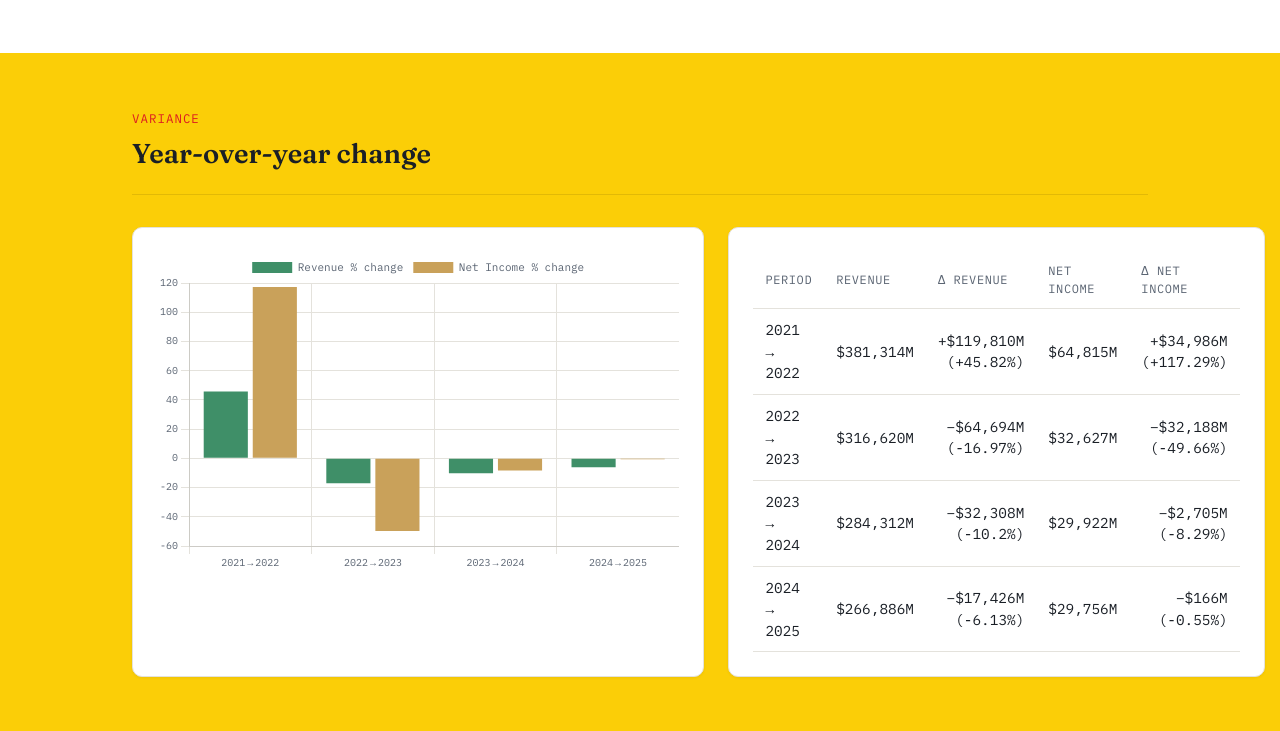
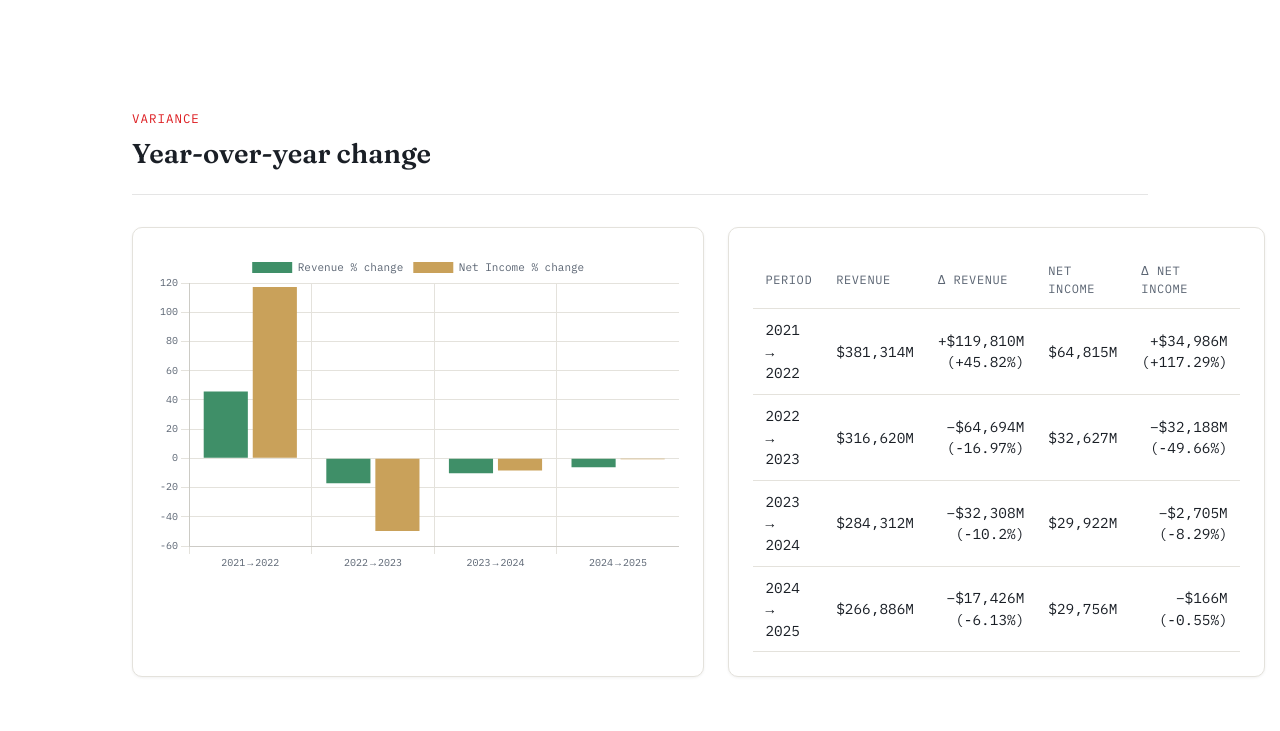
Before and after one commit to PranavKallakuri/Dashboard, a plain HTML site: page index.html in a window 1280 px wide. Shown: the part 1489-2220 px from the top of the page. Drawn offline with nearby package versions, Linux system fonts and the light colour scheme.

Commit message:
Update style.css

```diff
--- a/style.css
+++ b/style.css
@@ -69,9 +69,9 @@ a:focus-visible, button:focus-visible, input:focus-visible {
 }
 
 /* ---------- Zone backgrounds — this is the scroll journey ---------- */
-.zone-white { background: #ffffff; }
-.zone-yellow { background: var(--brand-yellow); }
-.zone-red { background: var(--brand-red); }
+.zone-white, .zone-yellow, .zone-red {
+  background: transparent;
+}
 
 /* Headings/labels need to flip to light text once the zone itself goes dark (red) */
 .zone-red .section__label,
```
